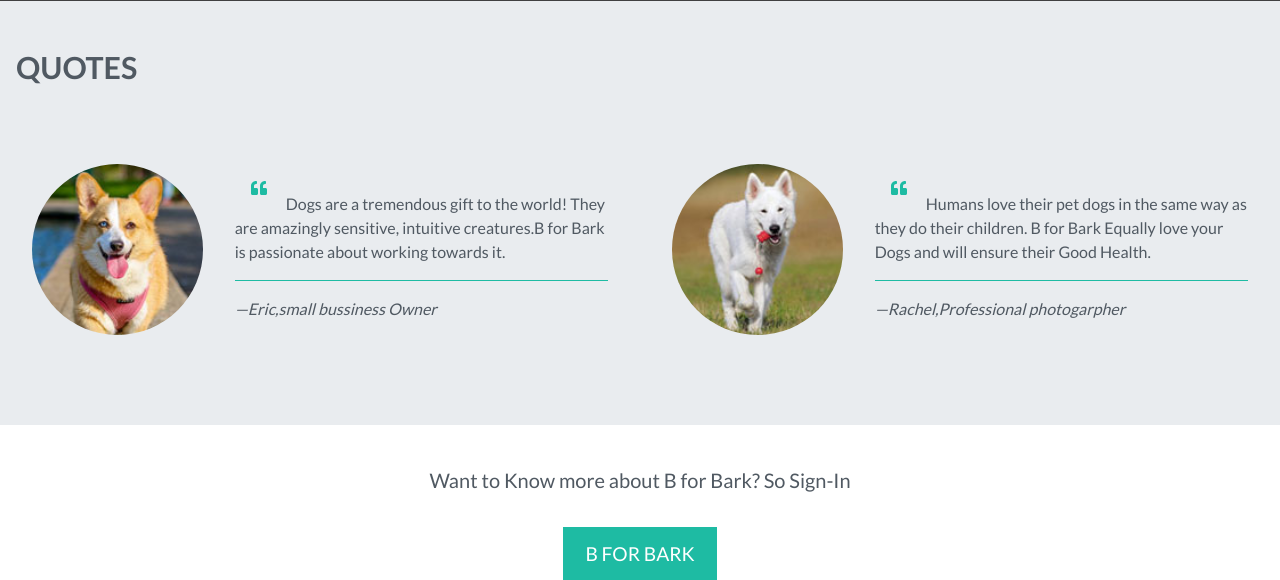
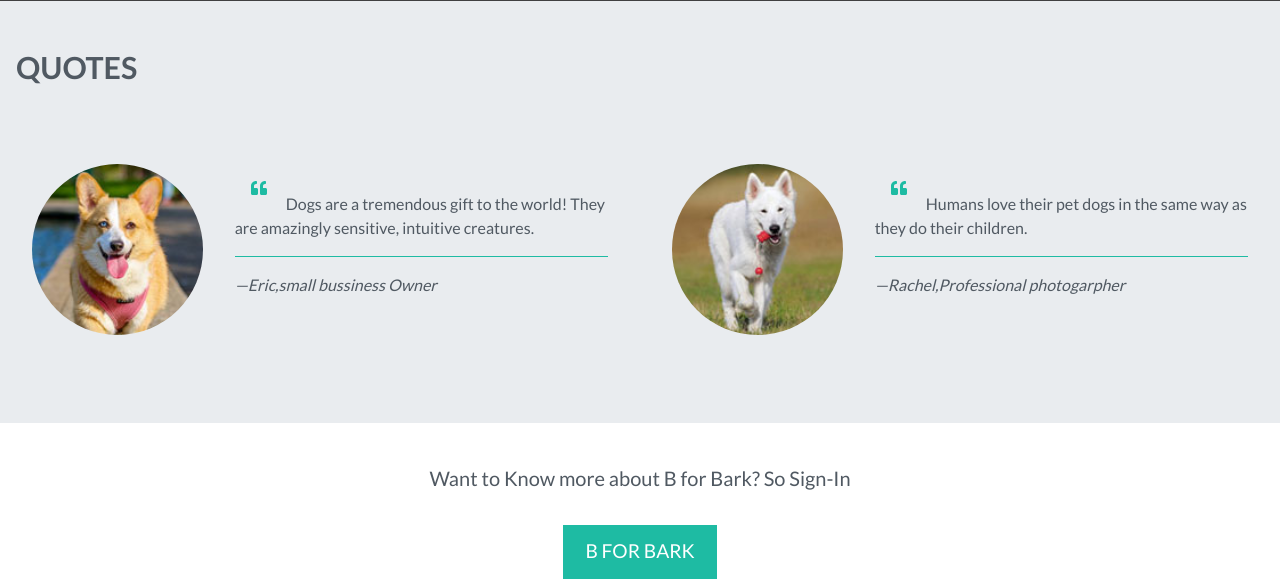
Before and after one commit to Vikash29Singh/B-for-Bark, a PHP site: page /B-for-Bark/ in a window 1280 px wide. Shown: the part 2185-2765 px from the top of the page. Run offline with PHP 8.4, Linux system fonts and the light colour scheme; some libraries are stand-ins or nearby versions.

Commit message:
Update index.php

```diff
--- a/index.php
+++ b/index.php
@@ -201,7 +201,7 @@
                         <div class="col-md-8">
                             <blockquote>
                                 <i class="fas fa-quote-left"></i>
-                                Dogs are a tremendous gift to the world! They are amazingly sensitive, intuitive creatures.B for Bark is passionate about working towards it.
+                                Dogs are a tremendous gift to the world! They are amazingly sensitive, intuitive creatures.
                                 <hr class="clients-hr">
                                 <cite>&#8212;Eric,small bussiness Owner</cite>
 
@@ -217,7 +217,7 @@
                         <div class="col-md-8">
                             <blockquote>
                                 <i class="fas fa-quote-left"></i>
-                                Humans love their pet dogs in the same way as they do their children. B for Bark Equally love your Dogs and will ensure their Good Health.
+                                Humans love their pet dogs in the same way as they do their children.
                                 <hr class="clients-hr">
                                 <cite>&#8212;Rachel,Professional photogarpher</cite>
                             </blockquote>
```
